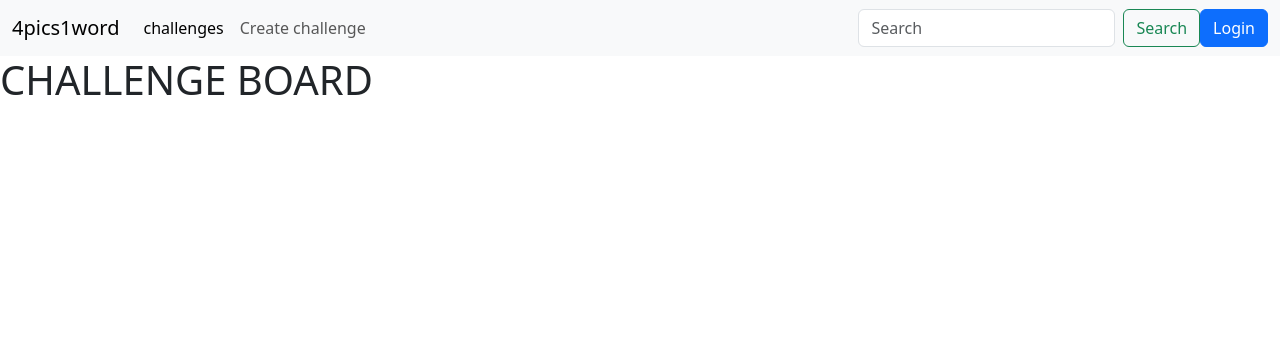
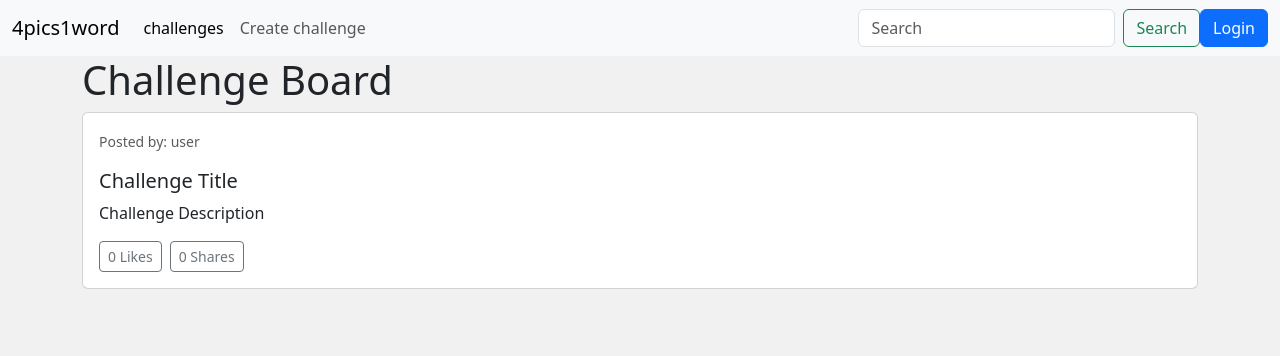
Before and after one commit to Anay-Joshi26/agile-wd-proj, a Flask app: page /challenges in a window 1280 px wide. Shown: the top 356 px of the page. Run offline with Flask 3, Linux system fonts and the light colour scheme.

Commit message:
Added a template for challenge posts where users can view challenges, descriptions, like posts, etc. Will need to add more cards for challenges or add JavaScript to add a new card when a challenge is created.

```diff
--- a/4pics1word/templates/challenge-board.html
+++ b/4pics1word/templates/challenge-board.html
@@ -1,19 +1,26 @@
 <!DOCTYPE html>
 <html lang="en">
+
 <head>
     <meta charset="UTF-8">
     <meta name="viewport" content="width=device-width, initial-scale=1.0">
-    <link href="https://cdn.jsdelivr.net/npm/bootstrap@5.3.3/dist/css/bootstrap.min.css" rel="stylesheet" integrity="sha384-QWTKZyjpPEjISv5WaRU9OFeRpok6YctnYmDr5pNlyT2bRjXh0JMhjY6hW+ALEwIH" crossorigin="anonymous">
-    <script src="https://cdn.jsdelivr.net/npm/bootstrap@5.3.3/dist/js/bootstrap.bundle.min.js" integrity="sha384-YvpcrYf0tY3lHB60NNkmXc5s9fDVZLESaAA55NDzOxhy9GkcIdslK1eN7N6jIeHz" crossorigin="anonymous"></script>
+    <link href="https://cdn.jsdelivr.net/npm/bootstrap@5.3.3/dist/css/bootstrap.min.css" rel="stylesheet"
+        integrity="sha384-QWTKZyjpPEjISv5WaRU9OFeRpok6YctnYmDr5pNlyT2bRjXh0JMhjY6hW+ALEwIH" crossorigin="anonymous">
+    <script src="https://cdn.jsdelivr.net/npm/bootstrap@5.3.3/dist/js/bootstrap.bundle.min.js"
+        integrity="sha384-YvpcrYf0tY3lHB60NNkmXc5s9fDVZLESaAA55NDzOxhy9GkcIdslK1eN7N6jIeHz"
+        crossorigin="anonymous"></script>
     <title>Document</title>
 </head>
+
 <body>
 
     <!--- navbar -->
     <nav class="navbar navbar-expand-lg bg-body-tertiary">
         <div class="container-fluid">
             <a class="navbar-brand" href="#">4pics1word</a>
-    <button class="navbar-toggler" type="button" data-bs-toggle="collapse" data-bs-target="#navbarSupportedContent" aria-controls="navbarSupportedContent" aria-expanded="false" aria-label="Toggle navigation">
+            <button class="navbar-toggler" type="button" data-bs-toggle="collapse"
+                data-bs-target="#navbarSupportedContent" aria-controls="navbarSupportedContent" aria-expanded="false"
+                aria-label="Toggle navigation">
                 <span class="navbar-toggler-icon"></span>
             </button>
             <div class="collapse navbar-collapse" id="navbarSupportedContent">
@@ -37,33 +44,40 @@
                 </button>
 
                 <!-- Modal Login-->
-    <div class="modal fade" id="loginModal" tabindex="-1" role="dialog" aria-labelledby="exampleModalLabel" aria-hidden="true">
+                <div class="modal fade" id="loginModal" tabindex="-1" role="dialog" aria-labelledby="exampleModalLabel"
+                    aria-hidden="true">
                     <div class="modal-dialog modal-dialog-centered" role="document">
                         <div class="modal-content">
                             <div class="modal-body">
-              <button type="button" class="close" data-bs-dismiss="modal" aria-label="Close" id = 'close-button-auth-popup'>
-                  <svg xmlns="http://www.w3.org/2000/svg" width="32" height="32" fill="currentColor" class="bi bi-x-circle" viewBox="0 0 16 16">
-                      <path d="M8 15A7 7 0 1 1 8 1a7 7 0 0 1 0 14m0 1A8 8 0 1 0 8 0a8 8 0 0 0 0 16"/>
-                      <path d="M4.646 4.646a.5.5 0 0 1 .708 0L8 7.293l2.646-2.647a.5.5 0 0 1 .708.708L8.707 8l2.647 2.646a.5.5 0 0 1-.708.708L8 8.707l-2.646 2.647a.5.5 0 0 1-.708-.708L7.293 8 4.646 5.354a.5.5 0 0 1 0-.708"/>
+                                <button type="button" class="close" data-bs-dismiss="modal" aria-label="Close"
+                                    id='close-button-auth-popup'>
+                                    <svg xmlns="http://www.w3.org/2000/svg" width="32" height="32" fill="currentColor"
+                                        class="bi bi-x-circle" viewBox="0 0 16 16">
+                                        <path d="M8 15A7 7 0 1 1 8 1a7 7 0 0 1 0 14m0 1A8 8 0 1 0 8 0a8 8 0 0 0 0 16" />
+                                        <path
+                                            d="M4.646 4.646a.5.5 0 0 1 .708 0L8 7.293l2.646-2.647a.5.5 0 0 1 .708.708L8.707 8l2.647 2.646a.5.5 0 0 1-.708.708L8 8.707l-2.646 2.647a.5.5 0 0 1-.708-.708L7.293 8 4.646 5.354a.5.5 0 0 1 0-.708" />
                                     </svg>
                                 </button>
                                 <div class="wrapper">
                                     <form action="">
                                         <h1>Login</h1>
                                         <div class="username-container input-box">
-                          <input type="text" id = 'username-input' placeholder="Username" class = 'form-control' required>
+                                            <input type="text" id='username-input' placeholder="Username"
+                                                class='form-control' required>
                                             <i class="bi bi-person-fill"></i>
                                         </div>
                                         <div class="password-container input-box">
-                          <input type="password" id = 'password-input' placeholder="Password" class = 'form-control' required>
+                                            <input type="password" id='password-input' placeholder="Password"
+                                                class='form-control' required>
                                             <i class="bi bi-key-fill"></i>
-                          <div class = 'invalid-feedback'>Invalid Password</div>
+                                            <div class='invalid-feedback'>Invalid Password</div>
                                         </div>
 
                                         <button type="submit" class="btn">Login</button>
 
                                         <div class="register-link">
-                          <p>Don't have an account? <a data-bs-toggle="modal" data-bs-target="#registerModal" href = ''>Register</a></p>
+                                            <p>Don't have an account? <a data-bs-toggle="modal"
+                                                    data-bs-target="#registerModal" href=''>Register</a></p>
                                         </div>
                                     </form>
                                 </div>
@@ -72,22 +86,25 @@
                     </div>
                 </div>
 
-  <div class="modal fade" id="registerModal" tabindex="-1" role="dialog" aria-labelledby="exampleModalLabel" aria-hidden="true">
+                <div class="modal fade" id="registerModal" tabindex="-1" role="dialog"
+                    aria-labelledby="exampleModalLabel" aria-hidden="true">
                     <div class="modal-dialog modal-dialog-centered" role="document">
                         <div class="modal-content">
                             <div class="modal-body">
-            <button type="button" class="close" data-bs-dismiss="modal" aria-label="Close" id = 'close-button-auth-popup'>
-                <svg xmlns="http://www.w3.org/2000/svg" width="32" height="32" fill="currentColor" class="bi bi-x-circle" viewBox="0 0 16 16">
-                    <path d="M8 15A7 7 0 1 1 8 1a7 7 0 0 1 0 14m0 1A8 8 0 1 0 8 0a8 8 0 0 0 0 16"/>
-                    <path d="M4.646 4.646a.5.5 0 0 1 .708 0L8 7.293l2.646-2.647a.5.5 0 0 1 .708.708L8.707 8l2.647 2.646a.5.5 0 0 1-.708.708L8 8.707l-2.646 2.647a.5.5 0 0 1-.708-.708L7.293 8 4.646 5.354a.5.5 0 0 1 0-.708"/>
+                                <button type="button" class="close" data-bs-dismiss="modal" aria-label="Close"
+                                    id='close-button-auth-popup'>
+                                    <svg xmlns="http://www.w3.org/2000/svg" width="32" height="32" fill="currentColor"
+                                        class="bi bi-x-circle" viewBox="0 0 16 16">
+                                        <path d="M8 15A7 7 0 1 1 8 1a7 7 0 0 1 0 14m0 1A8 8 0 1 0 8 0a8 8 0 0 0 0 16" />
+                                        <path
+                                            d="M4.646 4.646a.5.5 0 0 1 .708 0L8 7.293l2.646-2.647a.5.5 0 0 1 .708.708L8.707 8l2.647 2.646a.5.5 0 0 1-.708.708L8 8.707l-2.646 2.647a.5.5 0 0 1-.708-.708L7.293 8 4.646 5.354a.5.5 0 0 1 0-.708" />
                                     </svg>
                                 </button>
                                 <div class="wrapper">
                                     <form action="">
                                         <h1>Register</h1>
                                         <div class="input-box">
-                        <input type="text" placeholder="Username"
-                        required>
+                                            <input type="text" placeholder="Username" required>
                                             <i class="bi bi-person-fill"></i>
                                         </div>
                                         <div class="input-box">
@@ -104,7 +121,8 @@
                                         <button type="submit" class="btn">Register</button>
 
                                         <div class="Login-link">
-                        <p>Already have an account? <a data-bs-toggle="modal" data-bs-target="#loginModal" href = ''>Login</a></p>
+                                            <p>Already have an account? <a data-bs-toggle="modal"
+                                                    data-bs-target="#loginModal" href=''>Login</a></p>
                                         </div>
                                     </form>
                                 </div>
@@ -115,6 +133,10 @@
 
                 <style>
                     @import url("https://fonts.googleapis.com/css2?family=Poppins:wght@300;400;500;600;700;800;900&display=swap");
+
+                    body {
+                        background-color: #f1f1f1;
+                    }
                     .modal-body {
                         padding: 0;
                     }
@@ -165,10 +187,12 @@
                         padding: 20px 45px 20px 20px;
                         box-shadow: inset 0 2px 4px rgba(0, 0, 0, 0.1);
                         transition: border-color 0.3s, box-shadow 0.3s;
+
                         &:focus {
                             border-color: #9932cc;
                             box-shadow: inset 0 2px 4px rgba(128, 0, 128, 0.4);
                         }
+
                         &::placeholder {
                             color: #aaa;
                         }
@@ -201,16 +225,17 @@
                         background-color: purple;
                         border: none;
                         border-radius: 40px;
-      box-shadow: 0 0 10px rgba(0,0,0,.1);
+                        box-shadow: 0 0 10px rgba(0, 0, 0, .1);
                         cursor: pointer;
                         font-size: 16px;
                         color: #ffffff;
                         margin-top: 20px;
+
                         &:hover,
                         &:focus {
                             background-color: #9932cc;
                             color: #ffffff;
-          box-shadow: 0 0 10px rgba(128,0,128,.5);
+                            box-shadow: 0 0 10px rgba(128, 0, 128, .5);
                         }
                     }
 
@@ -224,6 +249,7 @@
                         color: #9932cc;
                         text-decoration: none;
                         font-weight: 600;
+
                         &:hover {
                             text-decoration: underline;
                         }
@@ -233,6 +259,7 @@
                         color: #9932cc;
                         text-decoration: none;
                         font-weight: 600;
+
                         &:hover {
                             text-decoration: underline;
                         }
@@ -244,12 +271,56 @@
                         margin-top: 20px;
                     }
 
+                    /* Challnge board styling*/
+                    .challenge {
+                        padding: 10px;
+                        border: 1px solid #ccc;
+                        border-radius: 5px;
+                        margin-bottom: 10px;
+                    }
+
+                    .challenge h2 {
+                        margin-top: 0;
+                    }
+
+                    .challenge p:last-child {
+                        font-style: italic;
+                        color: #888;
+                    }
+
+                    .card-body {
+                        &:hover {
+                            background-color: #f1f1f1;
+                        }
+                    }
+
                 </style>
 
             </div>
         </div>
     </nav>
+    <div class="container">
+        <h1>Challenge Board</h1>
+        <div class="row">
+            <div class="col">
+                <div class="card">
+                    <div class="card-body">
+                        <p class="card-text"><small class="text-muted">Posted by: user</small></p>
+                        <h5 class="card-title">Challenge Title</h5>
+                        <p class="card-text">Challenge Description</p>
+                        <div class="d-flex gap-2">
+                            <div class="btn-group">
+                                <button type="button" class="btn btn-sm btn-outline-secondary">0 Likes</button>
+                            </div>
+                            <div class="btn-group">
+                                <button type="button" class="btn btn-sm btn-outline-secondary">0 Shares</button>
+                            </div>
+                        </div>
+                    </div>
+                </div>
+            </div>
+        </div>
+    </div>
+</body>
 
-    <h1>CHALLENGE BOARD</h1>
-</body>
 </html>
```
Lines whose indentation alone changed are shown as unchanged.
